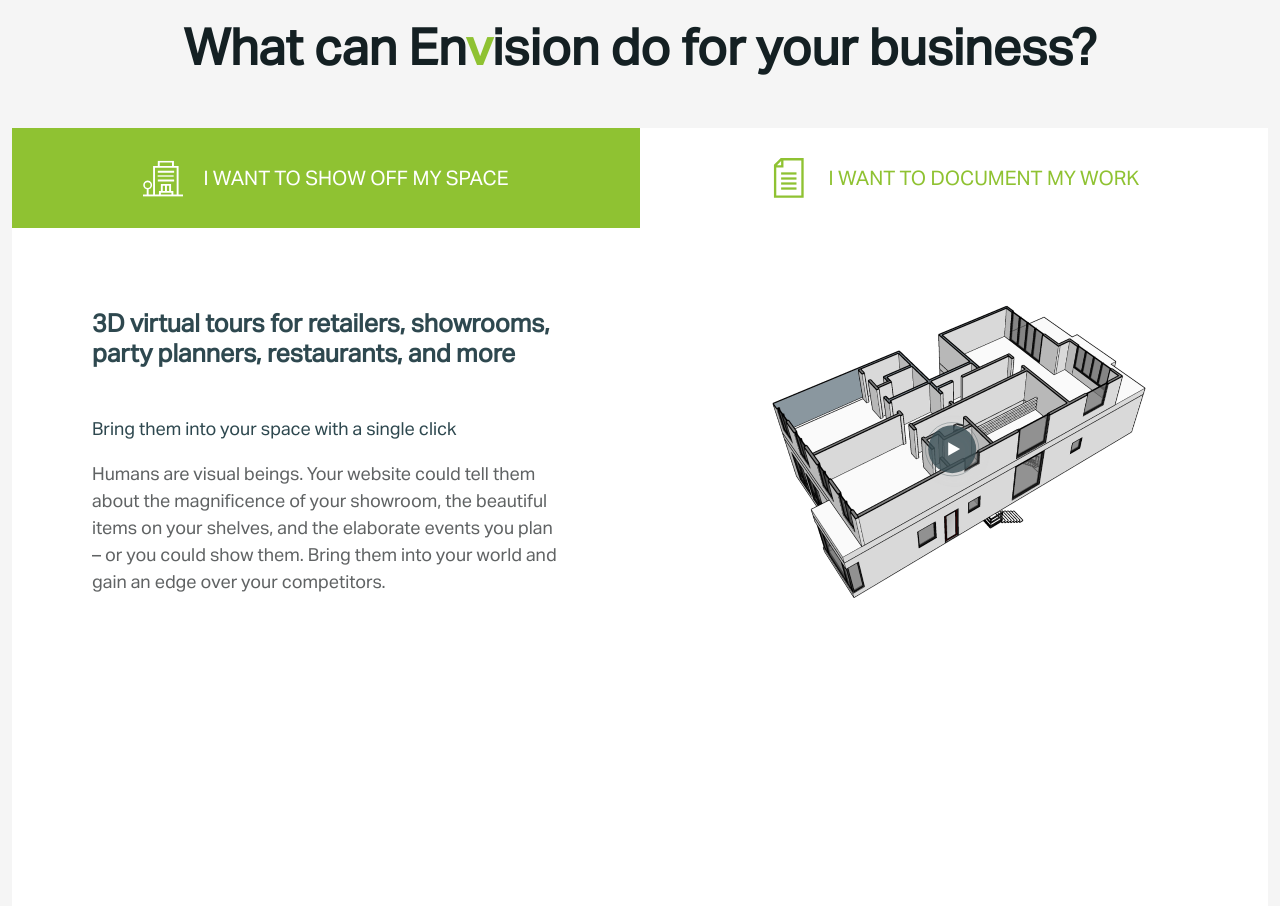
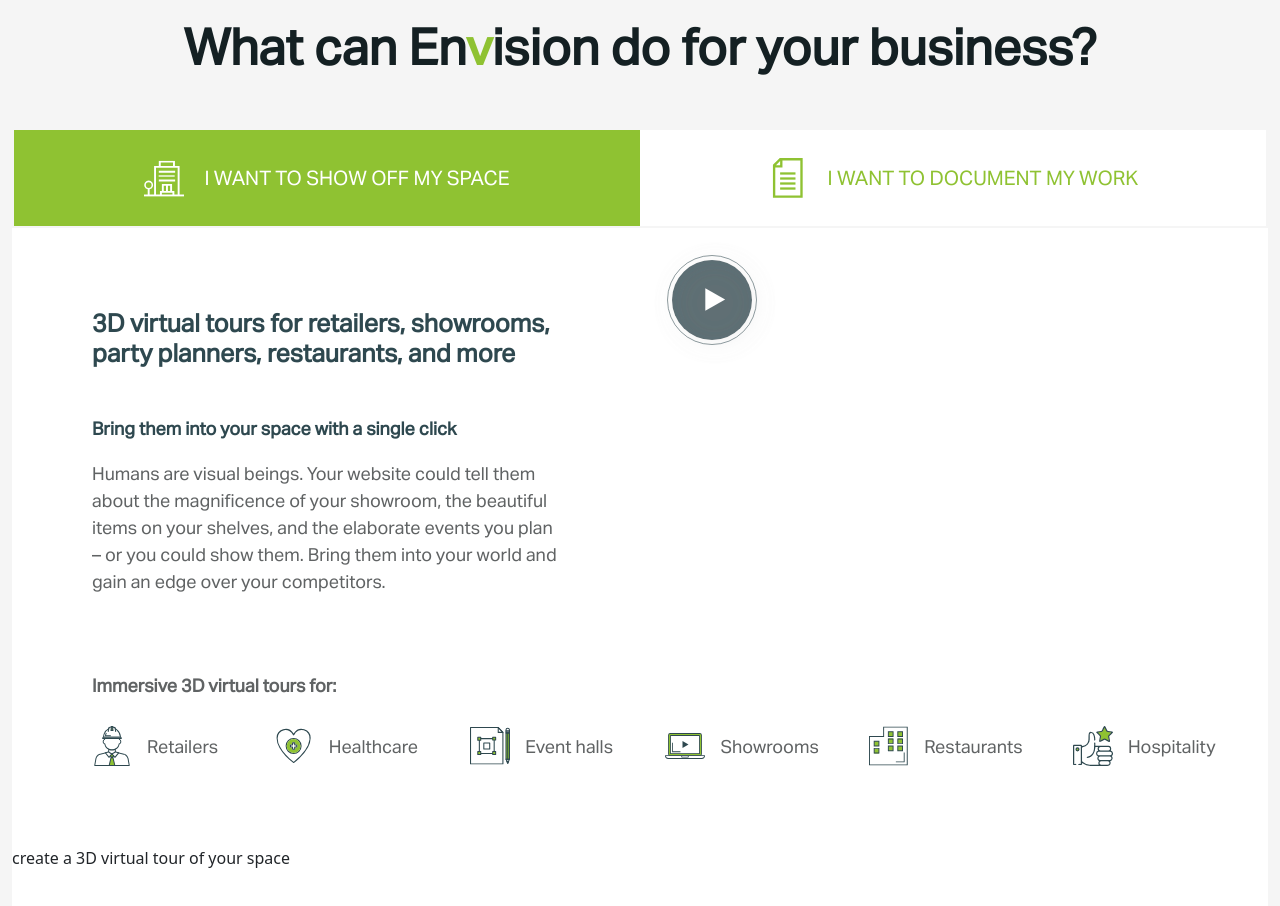
Before and after one commit to Aleksandar-Avramovic/Envision-assignment, a plain HTML site: page index.html in a window 1280 px wide. Shown: the part 1820-2726 px from the top of the page. Drawn offline with nearby package versions, Linux system fonts and the light colour scheme.

Commit message:
Tabs rework and fine tunning with perfect pixel

```diff
--- a/index.html
+++ b/index.html
@@ -184,8 +184,10 @@
       </div>
     </section>
 
-    <section class="tabs__container container">
-      <h2>What can En<span>v</span>ision do for your business?</h2>
+    <section class="container">
+      <h2 class="text--center">
+        What can En<span>v</span>ision do for your business?
+      </h2>
       <div class="tabs__content">
         <div class="tabs">
           <div class="tabs__left">
@@ -213,8 +215,44 @@
             </p>
           </div>
           <div class="tabs__col-right">
-            <img src="./assets/images/Group 900.svg" alt="play button" />
+            <div class="tabs__img--under"></div>
+            <div class="tabs__img--over">
+              <img src="./assets/images/Group 900.svg" alt="play button" />
+            </div>
           </div>
+        </div>
+        <h5>Immersive 3D virtual tours for:</h5>
+        <div class="tabs__logo--wrapper">
+          <div class="tabs__logo">
+            <img src="./assets/images/Mask Group 69.svg" alt="a worker" />
+            <p>Retailers</p>
+          </div>
+          <div class="tabs__logo">
+            <img src="./assets/images/Mask Group 87.svg" alt="a heart" />
+            <p>Healthcare</p>
+          </div>
+          <div class="tabs__logo">
+            <img src="./assets/images/Mask Group 54.svg" alt="a hall" />
+            <p>Event halls</p>
+          </div>
+          <div class="tabs__logo">
+            <img src="./assets/images/Mask Group 49.svg" alt="a screen" />
+            <p>Showrooms</p>
+          </div>
+          <div class="tabs__logo">
+            <img src="./assets/images/Mask Group 59.svg" alt="a building" />
+            <p>Restaurants</p>
+          </div>
+          <div class="tabs__logo">
+            <img
+              src="./assets/images/Mask Group 60.svg"
+              alt="a hand and a star"
+            />
+            <p>Hospitality</p>
+          </div>
+        </div>
+        <div class="tabs__text--bordered">
+          <p>create a 3D virtual tour of your space</p>
         </div>
       </div>
     </section>
--- a/src/_button.scss
+++ b/src/_button.scss
@@ -17,10 +17,10 @@
   color: $primary-white;
   font-size: 18px;
   font-family: $myFont;
-  padding: 30px 60px;
-  margin-top: 76px;
-  margin-bottom: -18px;
-  margin-left: -2px;
+  padding: 27px 60px;
+  margin-top: 57px;
+  margin-bottom: 7px;
+  margin-left: 0;
   border: none;
   cursor: pointer;
 }
--- a/src/_tabs.scss
+++ b/src/_tabs.scss
@@ -1,10 +1,10 @@
-.tabs__container {
-  text-align: center;
-  h2 {
+.container {
+  .text--center {
     color: $heading-color;
     font-family: $myFont;
     font-size: 50px;
     font-weight: bold;
+    text-align: center;
     span {
       color: $primary-green;
     }
@@ -18,6 +18,8 @@
       justify-content: center;
       min-height: 100px;
       margin-top: 50px;
+      border: 2px solid $body-background-color;
+
       .tabs__left {
         background-color: $primary-green;
         display: flex;
@@ -75,7 +77,7 @@
           margin-bottom: 20px;
           font-size: 18px;
           font-family: $myFont;
-          font-weight: 500;
+          font-weight: 600;
           color: $header-background-color;
         }
         p {
@@ -85,19 +87,49 @@
         }
       }
 
-      .tabs__col-right {
-        width: 50%;
-        background-image: url("../assets/images/Group 908.png");
-        background-repeat: no-repeat;
-        background-position: center;
-        display: flex;
-        justify-content: center;
-        align-items: center;
-        img {
-          width: 90px;
-          height: 90px;
+      .tabs__col--right {
+        .tabs__img--over {
+        }
+        .tabs__img--under {
+          background-image: url("../assets/images/Group 908.png");
+          width: 100%;
+          height: 100%;
         }
       }
     }
   }
+
+  h5 {
+    font-family: $myFont;
+    font-weight: 600;
+    font-size: 18px;
+    color: #606364;
+    text-align: left;
+    padding-left: 80px;
+  }
+
+  .tabs__logo--wrapper {
+    display: flex;
+    gap: 80px;
+    padding: 30px 80px 80px 80px;
+
+    .tabs__logo {
+      display: flex;
+      gap: 15px;
+      align-items: center;
+
+      img {
+        width: 40px;
+        height: 40px;
+      }
+
+      p {
+        font-size: 18px;
+        font-family: $myFont;
+        color: #606364;
+        text-align: left;
+        text-wrap: nowrap;
+      }
+    }
+  }
 }
```
Also changed, not shown: assets/images/Group67-green.svg (added), assets/images/Group68-white.svg (added), build/main.css, 1 other file.
